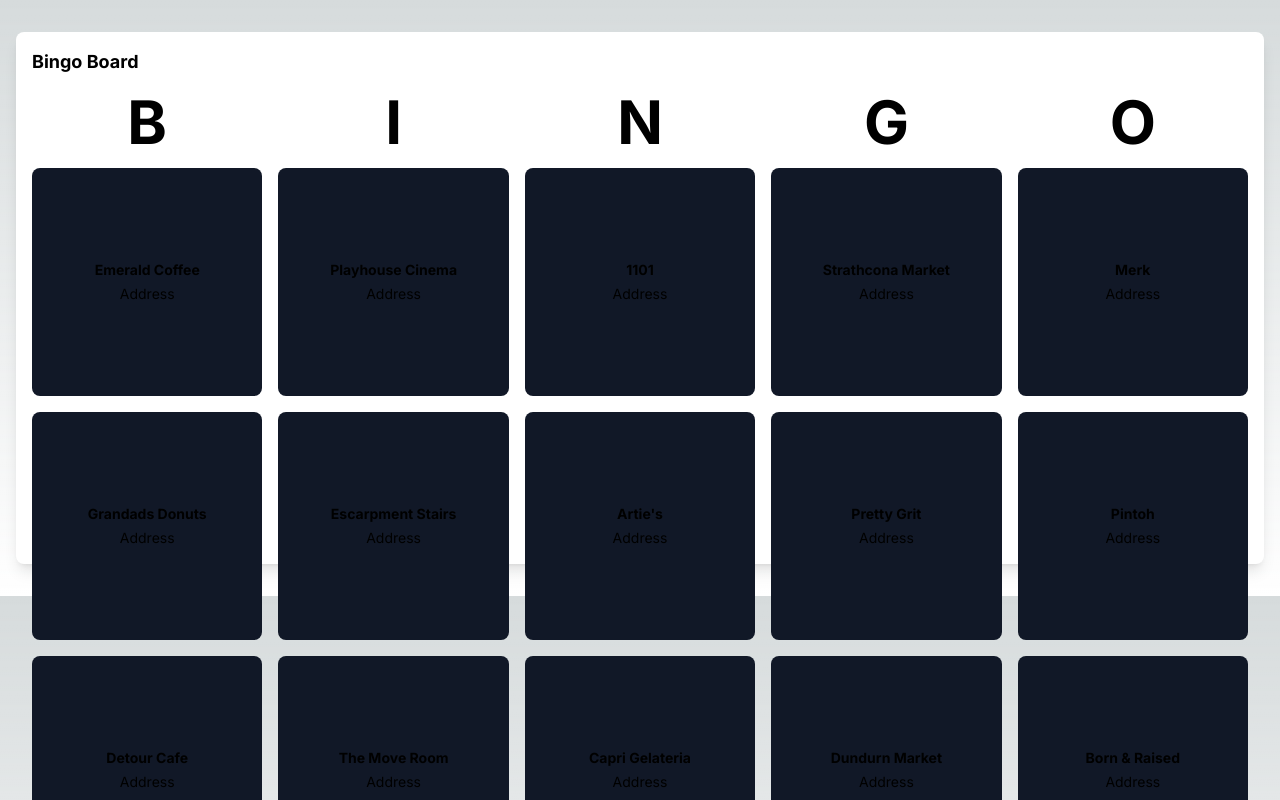
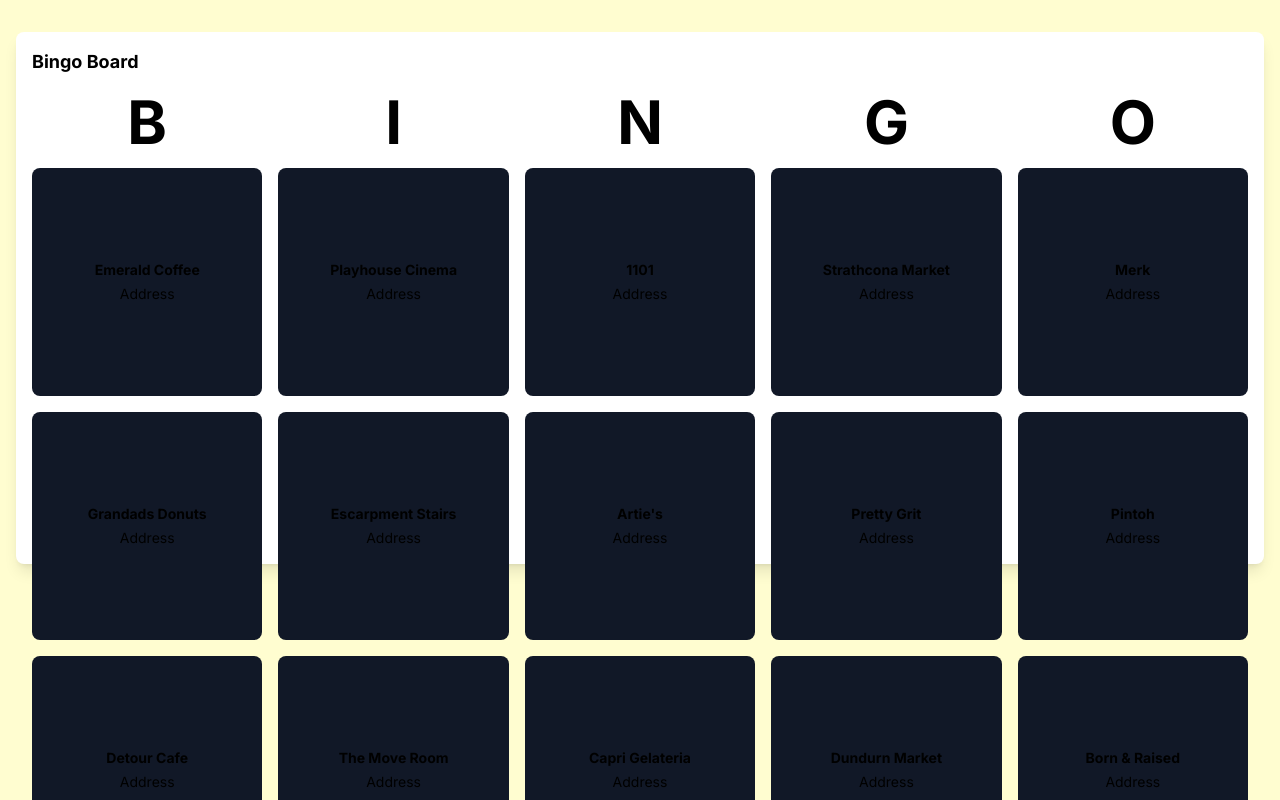
Before and after one commit to MattVinall/Hamilton-Bingo, a Next.js app: page / in a window 1280 px wide. Shown: the top 800 px of the page. Built offline with nearby package versions, Linux system fonts and the light colour scheme.

Commit message:
added branding colors, bg-navy class

```diff
--- a/app/globals.css
+++ b/app/globals.css
@@ -6,6 +6,9 @@
   --foreground-rgb: 0, 0, 0;
   --background-start-rgb: 214, 219, 220;
   --background-end-rgb: 255, 255, 255;
+  --cream: #FFFDD0;
+  --navy: #002560;
+  --gold: #AB804D;
 }
 
 @media (prefers-color-scheme: dark) {
@@ -18,10 +21,9 @@
 
 body {
   color: rgb(var(--foreground-rgb));
-  background: linear-gradient(
-      to bottom,
-      transparent,
-      rgb(var(--background-end-rgb))
-    )
-    rgb(var(--background-start-rgb));
+  background: var(--cream);
 }
+
+.bg-navy {
+  background: var(--navy)
+}
```
